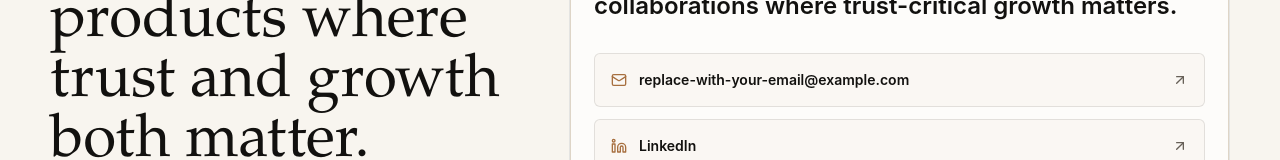
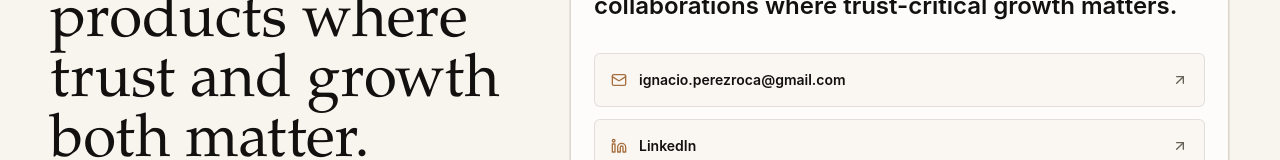
Before and after one commit to ignacioperezroca/ignacio-portfolio, a Next.js app: page / in a window 1280 px wide. Shown: the part 11328-11488 px from the top of the page. Built offline with nearby package versions, Linux system fonts and the light colour scheme.

Commit message:
Update contact email

```diff
--- a/src/data/portfolio.ts
+++ b/src/data/portfolio.ts
@@ -86,7 +86,7 @@
   displayName: "Ignacio Perez Roca",
   title: "Senior Product Manager",
   location: "Buenos Aires, Argentina",
-  email: "replace-with-your-email@example.com",
+  email: "ignacio.perezroca@gmail.com",
   linkedinUrl: "https://github.com/ignacioperezroca",
   githubUrl: "https://github.com/ignacioperezroca/ignacio-portfolio",
   resumeUrl: "/resume/ignacio-perez-roca-product-manager-cv.pdf",
```
